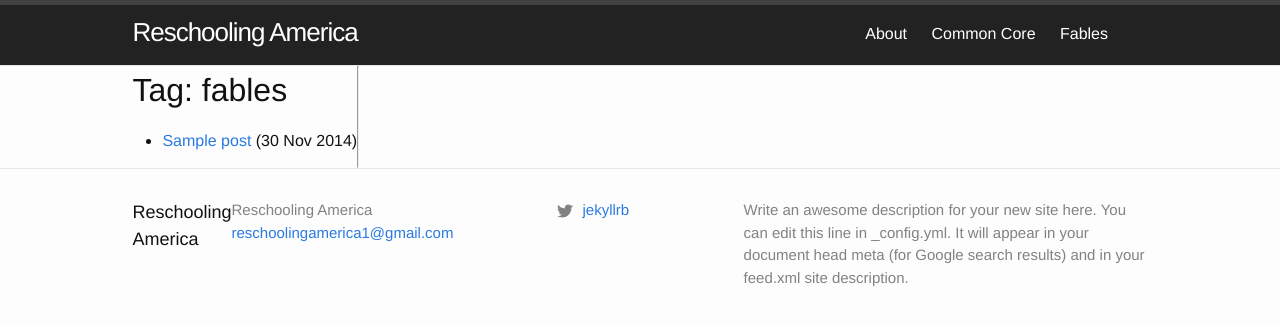
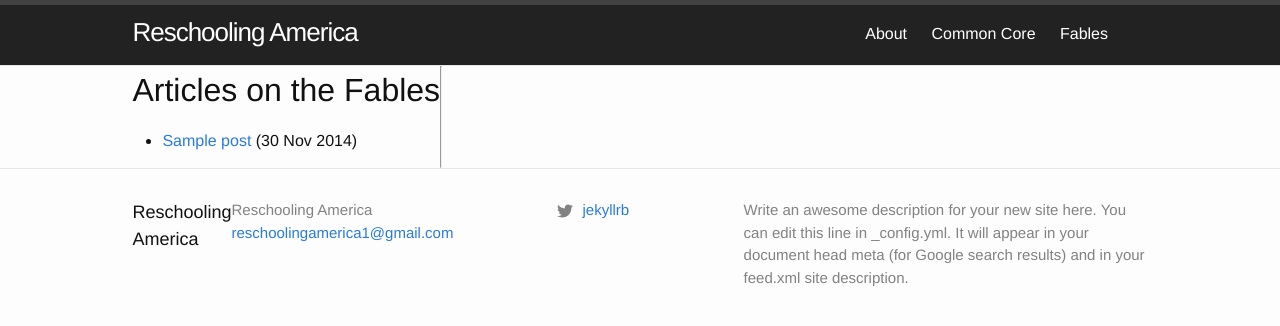
Before and after one commit to reschoolingamerica/reschoolingamerica-jekyll, a Jekyll site: the page built from tags/fables.md, in a window 1280 px wide. Shown: the top 326 px of the page. Built offline with Jekyll 4.4.1, drawn with Linux system fonts in a browser that asks for light colours.

Commit message:
Wrote liquid to reformat tags for presentation

```diff
--- a/_layouts/tagpage.html
+++ b/_layouts/tagpage.html
@@ -2,7 +2,14 @@
 layout: default
 ---
 <div class="post">
-  <h1>Tag: {{ page.tag }}</h1>
+{% assign myText = page.tag %}
+{% assign delimiter = '_' %} {% capture myText %}{{ myText | replace: delimiter, ' ' }}{% endcapture %}
+{% capture myFirstWord %}{{ myText | truncatewords: 1 | remove: '...' }}{% endcapture %}
+{% capture mySecondWord %}{{ myText | replace: myFirstWord, '' }}{% endcapture %}
+{% assign firstWord= myFirstWord | capitalize %}
+{% assign secondWord= mySecondWord | remove: " " | capitalize%}
+
+  <h1>Articles on the {{ firstWord }} {{secondWord}}</h1>
   <ul>
     {% for post in site.tags[page.tag] %}
     <li>
```
